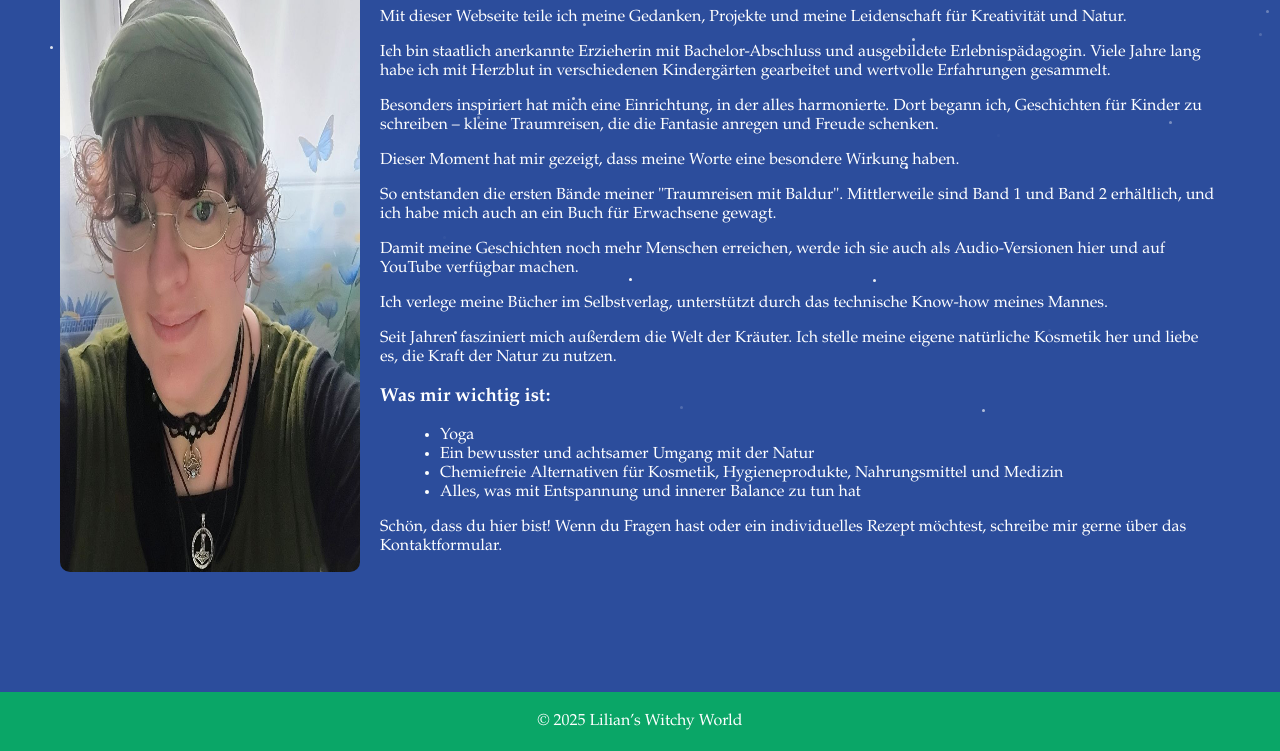
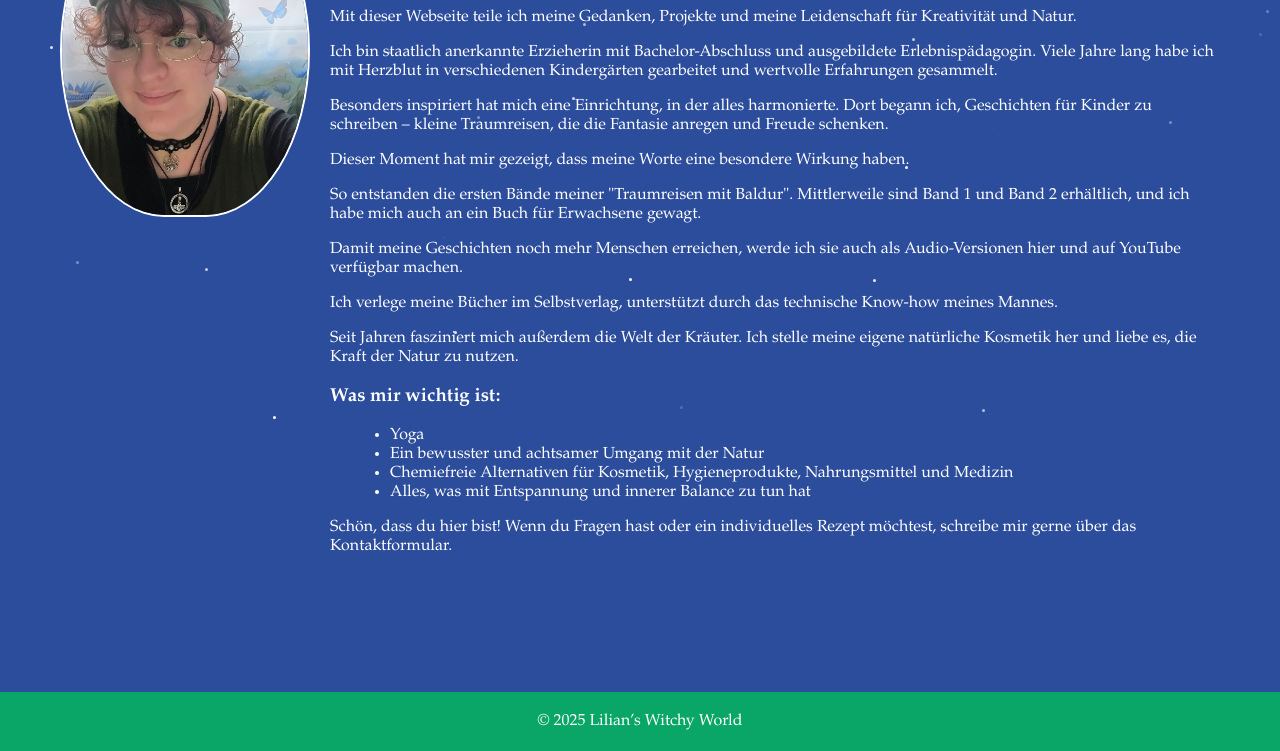
Before and after one commit to LilianWitchy/Das_Autorenpaerchen, a plain HTML site: page about1.html in a window 1280 px wide. Shown: the part 343-1094 px from the top of the page. Drawn offline with Linux system fonts and the light colour scheme.

Commit message:
Update about1.html

```diff
--- a/about1.html
+++ b/about1.html
@@ -103,12 +103,16 @@
       flex-wrap: wrap;
       gap: 20px;
       margin-bottom: 40px;
+      align-items: flex-start;
     }
 
     .about-image {
-      max-width: 300px;
       width: 100%;
-      border-radius: 10px;
+      max-width: 250px;
+      aspect-ratio: 3 / 4;
+      object-fit: cover;
+      border-radius: 50% / 60%;
+      border: 2px solid white;
       flex-shrink: 0;
     }
 
```
